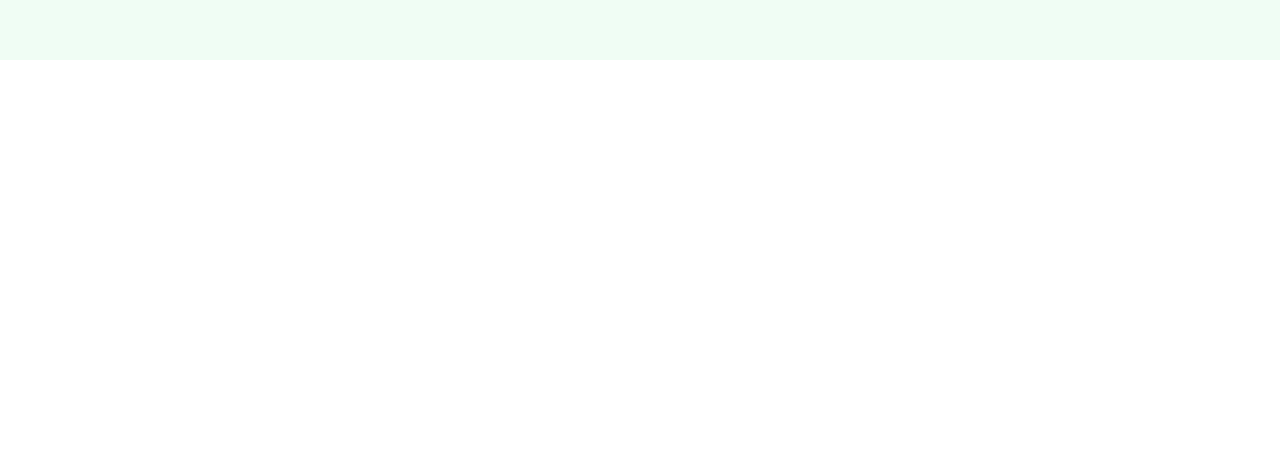
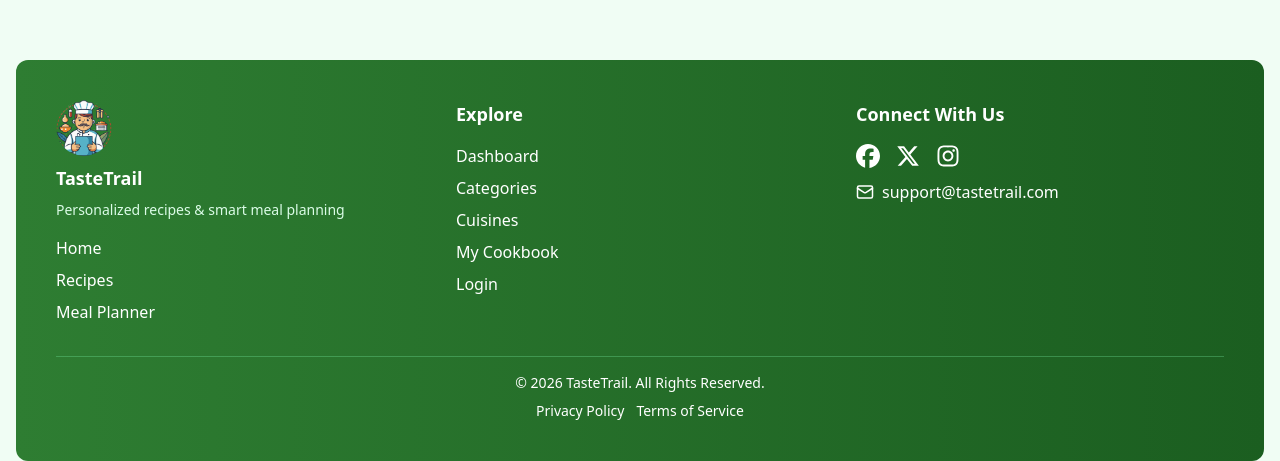
Before and after one commit to marufaakter1947/taste-trail-client, a React (Vite) app: page / in a window 1280 px wide. Shown: the part 692-1153 px from the top of the page. Before the commit the page ends 800 px from the top, so only its background shows below. Built offline with nearby package versions, Linux system fonts and the light colour scheme.

Commit message:
Added Footer component

```diff
--- a/package.json
+++ b/package.json
@@ -13,6 +13,7 @@
     "@tailwindcss/vite": "^4.1.18",
     "axios": "^1.13.3",
     "firebase": "^12.8.0",
+    "lucide-react": "^0.563.0",
     "react": "^19.2.0",
     "react-dom": "^19.2.0",
     "react-icons": "^5.5.0",
--- /dev/null
+++ b/src/Components/Footer.jsx
@@ -0,0 +1,87 @@
+import { Link } from "react-router";
+import { Mail } from "lucide-react";
+import { FaFacebook, FaInstagram, FaXTwitter } from "react-icons/fa6";
+import logoImage from "../assets/logo.png";
+
+const Footer = () => {
+  const currentYear = new Date().getFullYear();
+
+  return (
+    <footer className="bg-linear-to-r from-[#2E7D32] to-[#1B5E20] py-10 px-10 mx-4 rounded-xl text-white">
+      <div className="container mx-auto grid grid-cols-1 md:grid-cols-3 gap-8 text-center md:text-left">
+
+        {/* Brand */}
+        <div className="flex flex-col items-center md:items-start">
+          <div className="flex flex-col items-center md:items-start gap-2">
+            <img
+              className="h-14 w-14 rounded-full object-cover"
+              src={logoImage}
+              alt="TasteTrail Logo"
+            />
+            <h3 className="text-lg font-bold">TasteTrail</h3>
+            <p className="text-sm text-green-100">
+              Personalized recipes & smart meal planning
+            </p>
+          </div>
+
+          <ul className="space-y-2 mt-4">
+            <li><Link to="/" className="hover:text-[#FF9800]">Home</Link></li>
+            <li><Link to="/recipes" className="hover:text-[#FF9800]">Recipes</Link></li>
+            <li><Link to="/meal-planner" className="hover:text-[#FF9800]">Meal Planner</Link></li>
+          </ul>
+        </div>
+
+        {/* Explore */}
+        <div className="flex flex-col items-center md:items-start">
+          <h3 className="text-lg font-bold mb-4">Explore</h3>
+          <ul className="space-y-2">
+            <li><Link to="/dashboard" className="hover:text-[#FF9800]">Dashboard</Link></li>
+            <li><Link to="/categories" className="hover:text-[#FF9800]">Categories</Link></li>
+            <li><Link to="/cuisines" className="hover:text-[#FF9800]">Cuisines</Link></li>
+            <li><Link to="/my-cookbook" className="hover:text-[#FF9800]">My Cookbook</Link></li>
+            <li><Link to="/login" className="hover:text-[#FF9800]">Login</Link></li>
+          </ul>
+        </div>
+
+        {/* Contact */}
+        <div className="flex flex-col items-center md:items-start">
+          <h3 className="text-lg font-bold mb-4">Connect With Us</h3>
+
+          <div className="flex gap-4 mb-3">
+            <a href="https://facebook.com" target="_blank" rel="noopener noreferrer" className="hover:text-[#FF9800]">
+              <FaFacebook size={24} />
+            </a>
+            <a href="https://twitter.com" target="_blank" rel="noopener noreferrer" className="hover:text-[#FF9800]">
+              <FaXTwitter size={24} />
+            </a>
+            <a href="https://instagram.com" target="_blank" rel="noopener noreferrer" className="hover:text-[#FF9800]">
+              <FaInstagram size={24} />
+            </a>
+          </div>
+
+          <a
+            href="mailto:support@tastetrail.com"
+            className="flex items-center hover:text-[#FF9800]"
+          >
+            <Mail size={18} className="mr-2" /> support@tastetrail.com
+          </a>
+        </div>
+      </div>
+
+      {/* Bottom */}
+      <div className="border-t border-green-300/30 mt-8 pt-4 text-center text-sm">
+        <p>© {currentYear} TasteTrail. All Rights Reserved.</p>
+        <p className="mt-2">
+          <Link to="/privacy-policy" className="hover:text-[#FF9800] mr-3">
+            Privacy Policy
+          </Link>
+          <Link to="/terms-of-service" className="hover:text-[#FF9800]">
+            Terms of Service
+          </Link>
+        </p>
+      </div>
+    </footer>
+  );
+};
+
+export default Footer;
--- a/src/Layouts/MainLayout.jsx
+++ b/src/Layouts/MainLayout.jsx
@@ -1,7 +1,6 @@
 import { Outlet } from 'react-router'
 import Navbar from '../Components/Navbar'
-// import Footer from '../Component/Shared/Footer/Footer'
-// import Navbar from '../Component/Shared/Navbar/Navbar'
+import Footer from '../Components/Footer'
 const MainLayout = () => {
   return (
     <div className='bg-green-50'>
@@ -11,7 +10,7 @@ const MainLayout = () => {
 
         <Outlet />
       </div>
-      {/* <Footer></Footer> */}
+      <Footer></Footer>
     </div>
   )
 }
```
Also changed, not shown: 1 other file (tests, documents, lock files or other folders).
